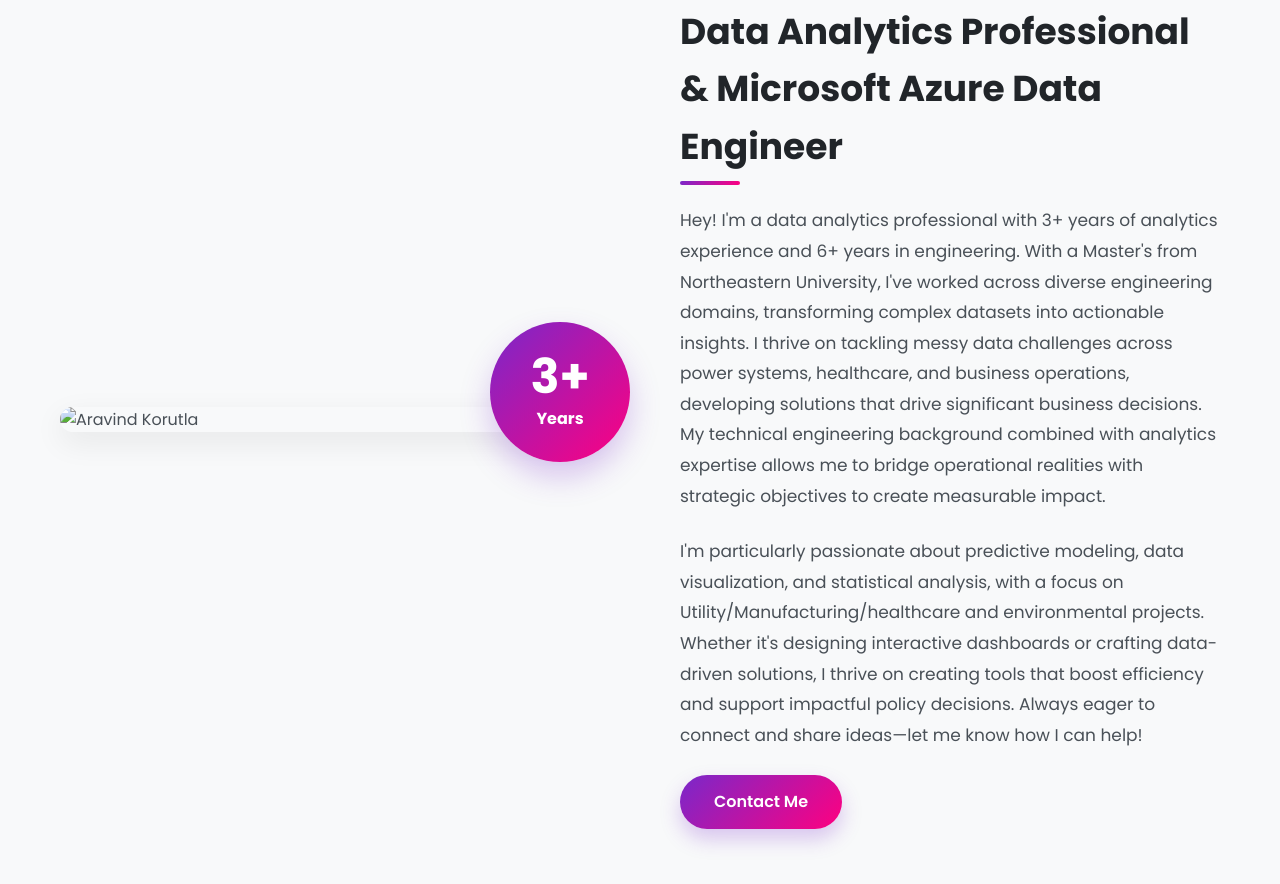
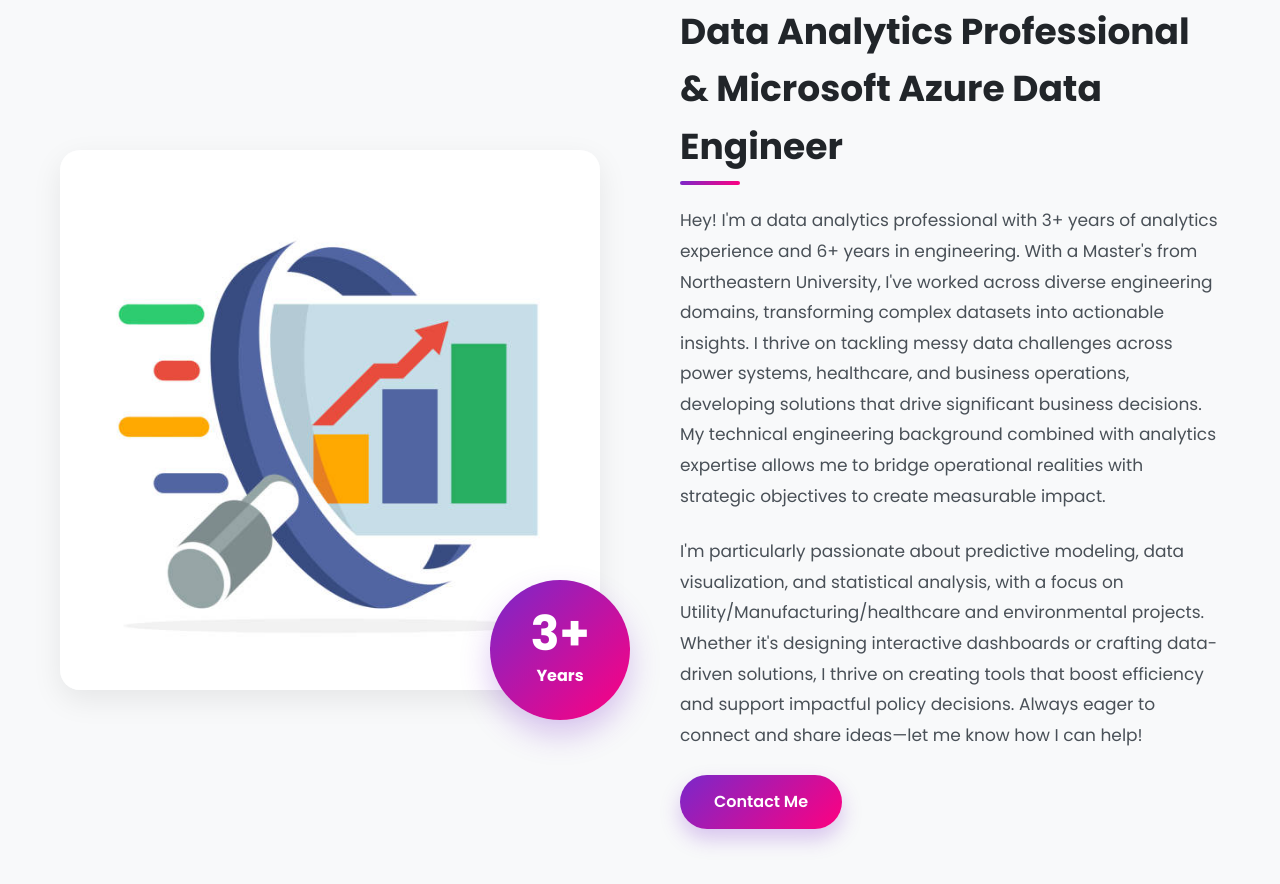
Before and after one commit to korutlaaravind/Aravind-portfolio, a plain HTML site: page about.html in a window 1280 px wide. Shown: the part 1132-2016 px from the top of the page. Drawn offline with nearby package versions, Linux system fonts and the light colour scheme; files whose address does not match are found by name.

Commit message:
Update about.html

```diff
--- a/about.html
+++ b/about.html
@@ -91,7 +91,7 @@
             </div>
             <div class="about-content">
                 <div class="about-image">
-                    <img src="/assets/images/Photo.jpg" alt="Aravind Korutla">
+                    <img src="Photo.jpg" alt="Aravind Korutla">
                     <div class="experience-badge">
                         <span>3+</span>
                         <span>Years</span>
```
